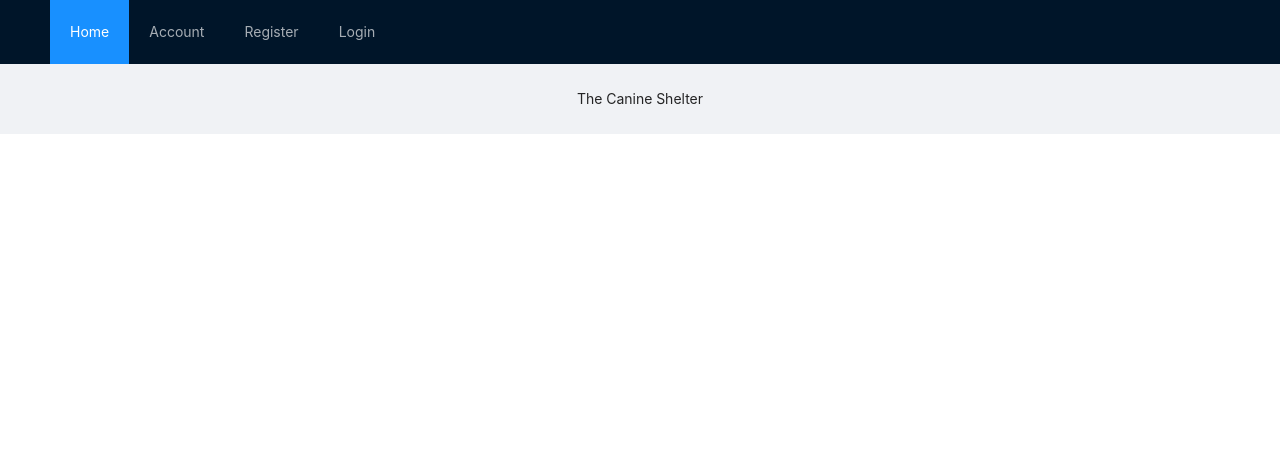
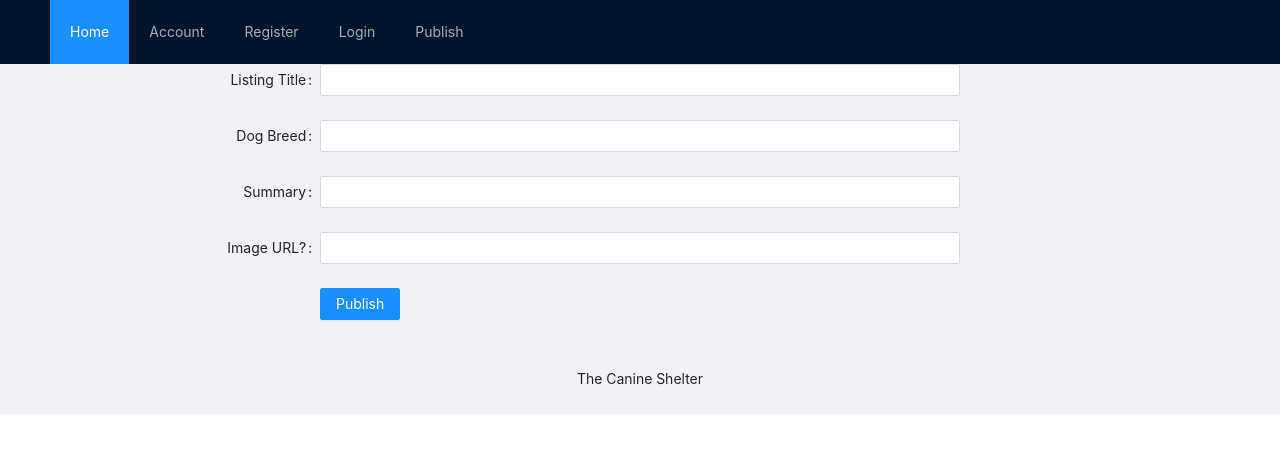
Before and after one commit to SyamMarcus/Web-Development-FrontEnd-Uni-Module, a React (Create React App) app in the folder front-end-app/: page /publish in a window 1280 px wide. Shown: the top 452 px of the page. Built offline with nearby package versions, Linux system fonts and the light colour scheme.

Commit message:
version 0.2.5
Feat:
- Added a new publish component with a basic form antd layout
- Added navigation to to the new publish page
- Added functionality to the publish form to add to the listings table in the backend

```diff
--- a/front-end-app/src/App.js
+++ b/front-end-app/src/App.js
@@ -13,6 +13,8 @@ import Register from './components/register';
 import Login from './components/login';
 import Home from './components/home';
 import Post from './components/post';
+import Publish from './components/publish';
+
 
 const { Header, Content, Footer } = Layout;
 
@@ -29,6 +31,7 @@ function App() {
             <Route path="/account" children={<Account />} />
             <Route path="/register" children={<Register />} />
             <Route path="/login" children={<Login />} />
+            <Route path="/publish" children={<Publish />} />
             <Route path="/post/:id" children={<Post />} />
             <Route path="/" children={<Home />} exact />
           </Switch>
--- a/front-end-app/src/components/nav.js
+++ b/front-end-app/src/components/nav.js
@@ -11,6 +11,7 @@ function Nav(props) {
         <Menu.Item key="2"><Link to="/account">Account</Link></Menu.Item>
         <Menu.Item key="3"><Link to="/register">Register</Link></Menu.Item>
         <Menu.Item key="4"><Link to="/login">Login</Link></Menu.Item>
+        <Menu.Item key="5"><Link to="/publish">Publish</Link></Menu.Item>
       </Menu>
     </>
   );
--- /dev/null
+++ b/front-end-app/src/components/publish.js
@@ -0,0 +1,98 @@
+import React from 'react';
+import { Form, Input, Button } from 'antd';
+
+const formItemLayout = {
+  labelCol: { xs: { span: 24 }, sm: { span: 6 } },
+  wrapperCol: { xs: { span: 24 }, sm: { span: 12 } }
+};
+
+const formSummaryLayout = {
+  labelCol: { xs: { span: 24 }, sm: { span: 6 } },
+  wrapperCol: { xs: { span: 24 }, sm: { span: 12 }, vm: { span: 12 }  }
+};
+
+const tailFormItemLayout = {
+  wrapperCol: { xs: { span: 24, offset: 0 }, sm: { span: 16, offset: 6 } },
+};
+
+
+class RegistrationForm extends React.Component {
+  constructor(props) {
+    super(props);
+    this.state = {
+      post: undefined
+    }
+    this.onFinish = this.onFinish.bind(this);
+  }
+
+  onFinish = (values) => {
+    console.log('Received values of form: ', values);
+    const { confirm, ...data } = values;
+    fetch('http://localhost:3030/TCS/listings', {
+      method: "POST",
+      body: JSON.stringify(data),
+      headers: {
+        "Content-Type": "application/json"
+      }
+    })
+
+    .then(status)
+    .then(json)
+    .then(data => {
+      console.log(data);
+      alert("Listing published")
+    })
+
+    .catch(errorResponse => {
+      console.error(errorResponse);
+      alert(`Error: ${errorResponse}`);
+    });
+  };
+
+  render() {
+    return (
+      <Form {...formItemLayout} name="publish" onFinish={this.onFinish} scrollToFirstError>
+
+        <Form.Item name="title" label="Listing Title" >
+          <Input />
+        </Form.Item>
+
+        <Form.Item name="breed" label="Dog Breed" >
+          <Input />
+        </Form.Item>
+
+        <Form.Item {...formSummaryLayout} name="summary" label="Summary" >
+          <Input />
+        </Form.Item>
+
+        <Form.Item name="imageURL" label="Image URL?" >
+          <Input />
+        </Form.Item>
+
+        <Form.Item {...tailFormItemLayout}>
+          <Button type="primary" htmlType="submit">
+            Publish
+          </Button>
+        </Form.Item >
+      </Form>
+    );
+  };
+};
+
+function status(response) {
+
+  if (response.status >= 200 && response.status < 300) {
+    console.log("status err")
+    return response;
+  } else {
+    return new Promise((resolve, reject) => {
+      return reject(response);
+    });
+  }
+}
+
+function json(response) {
+  return response.json();
+}
+
+export default RegistrationForm;
```
